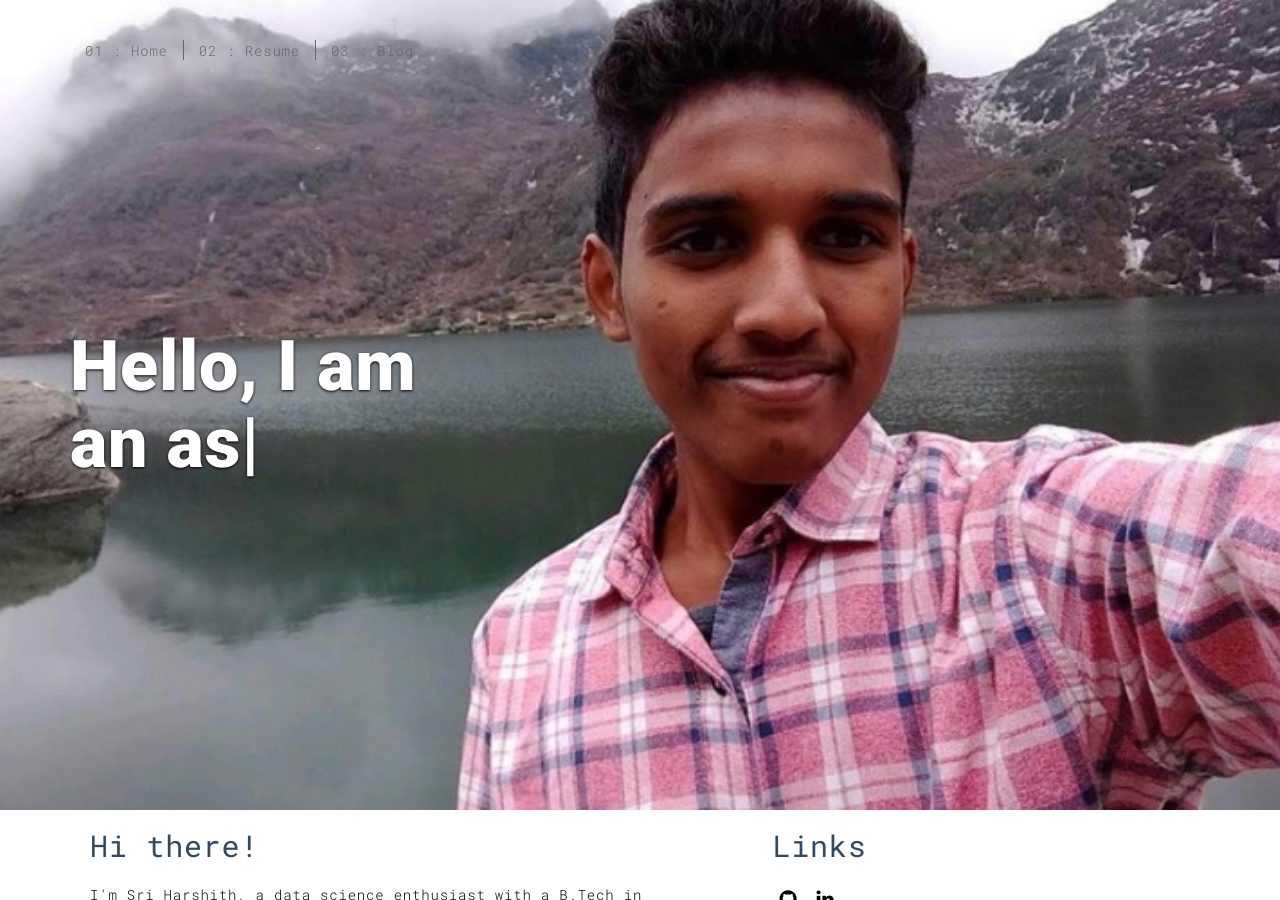
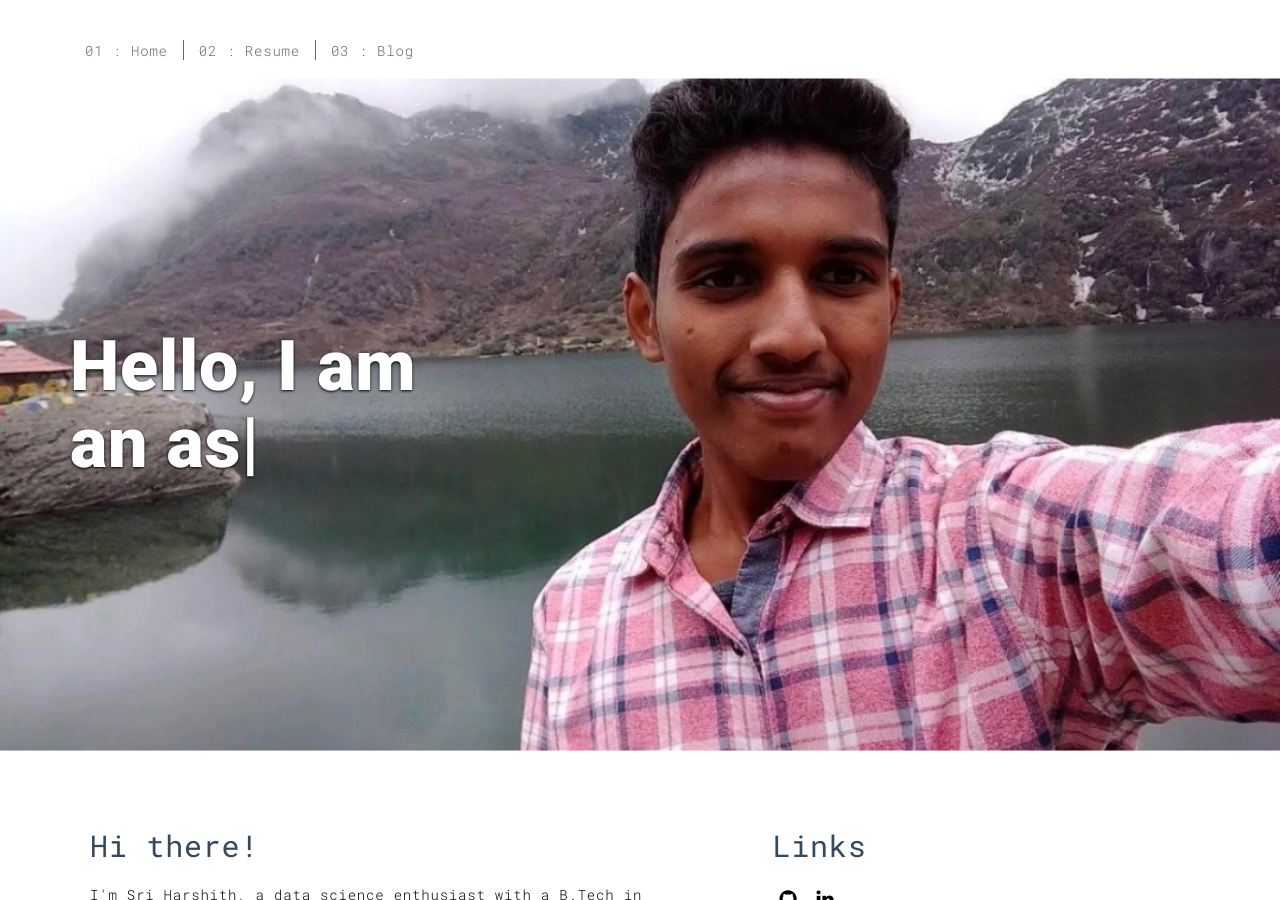
Before and after one commit to Sri-Harshith9/Sri-Harshith9.github.io, a Jekyll site: the page built from index.html, in a window 1280 px wide and 900 px high. Built offline with Jekyll 4.4.1, drawn with Linux system fonts in a browser that asks for light colours.

Commit message:
updated files

```diff
--- a/index.html
+++ b/index.html
@@ -4,7 +4,7 @@
 ---
 
 <div class="hero-full-container background-image-container white-text-container"
-	style="background-image: url('/img/home.jpg')">
+	style="background-image: url('/img/home.png')">
 	<div class="container">
 		<div class="row">
 			<div class="col-xs-12">
```
Also changed, not shown: img/home.jpg (deleted), img/home.png (added).
